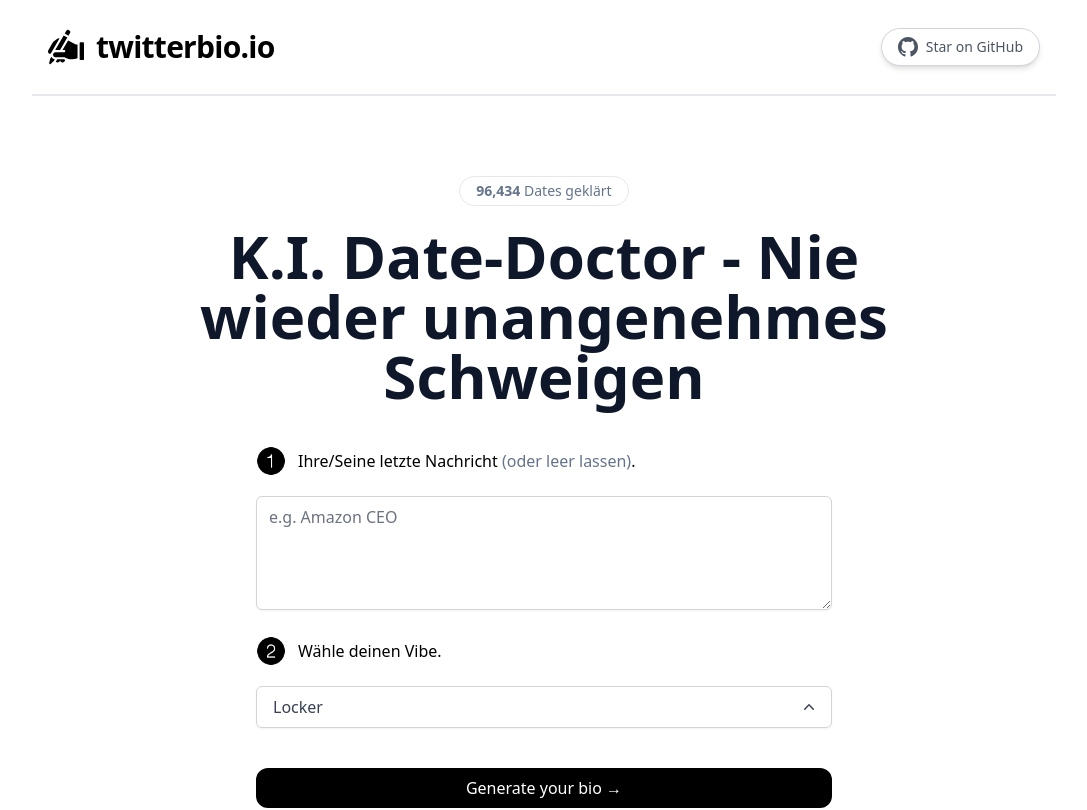
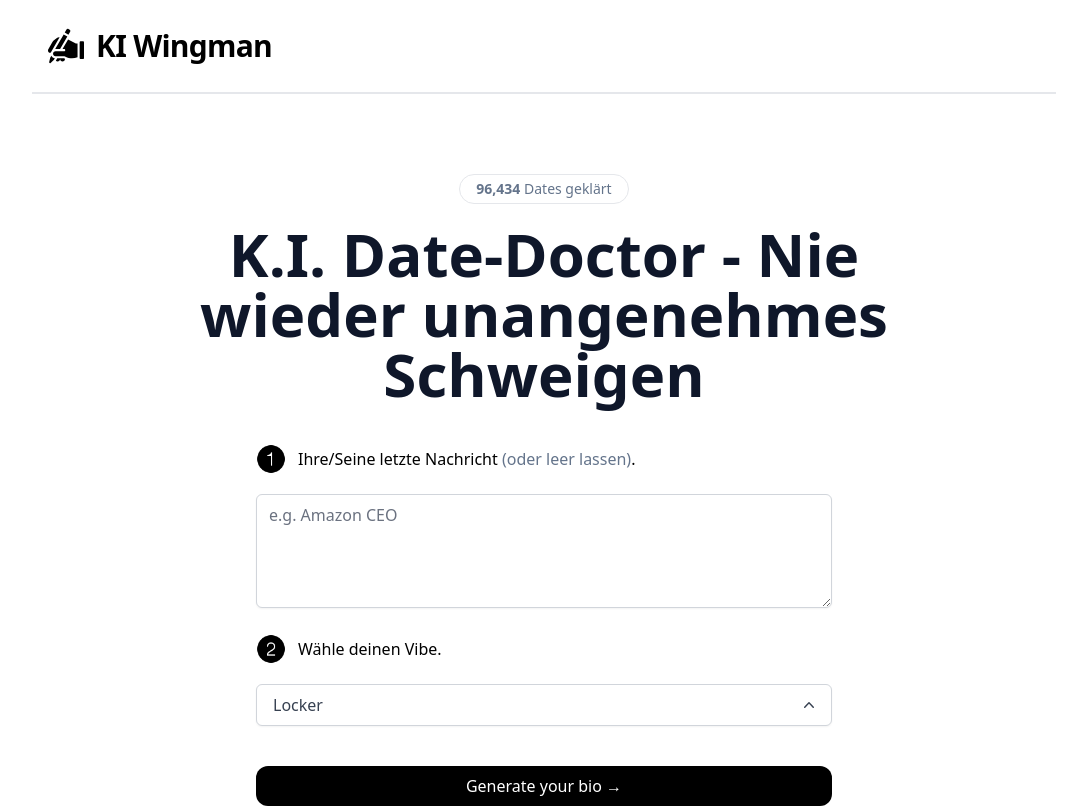
Before and after one commit to p100x/ai_wingman, a Next.js app: page / in a window 1280 px wide. Shown: the top 810 px of the page, without its empty margins (96-1183 px from the left). Built offline with nearby package versions, Linux system fonts and the light colour scheme.

Commit message:
Update Header.tsx

```diff
--- a/components/Header.tsx
+++ b/components/Header.tsx
@@ -11,18 +11,10 @@
           className="sm:w-9 sm:h-9 w-8 h-8"
         />
         <h1 className="sm:text-3xl text-2xl font-bold ml-2 tracking-tight">
-          twitterbio.io
+          KI Wingman
         </h1>
       </Link>
-      <a
-        className="flex max-w-fit items-center justify-center space-x-2 rounded-full border border-gray-300 bg-white px-4 py-2 text-sm text-gray-600 shadow-md transition-colors hover:bg-gray-100"
-        href="https://github.com/Nutlope/twitterbio"
-        target="_blank"
-        rel="noopener noreferrer"
-      >
-        <Github />
-        <p>Star on GitHub</p>
-      </a>
+
     </header>
   );
 }
```
